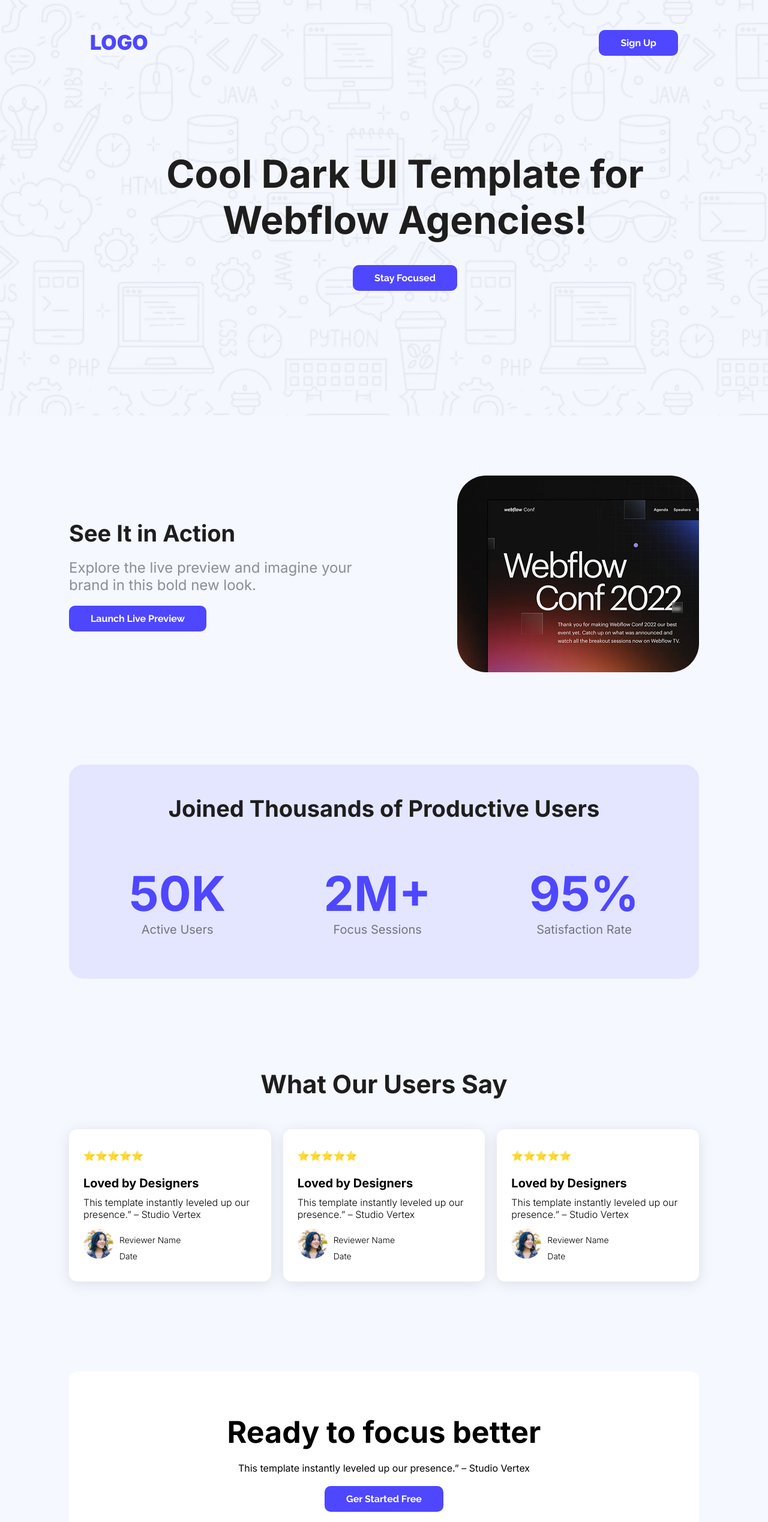
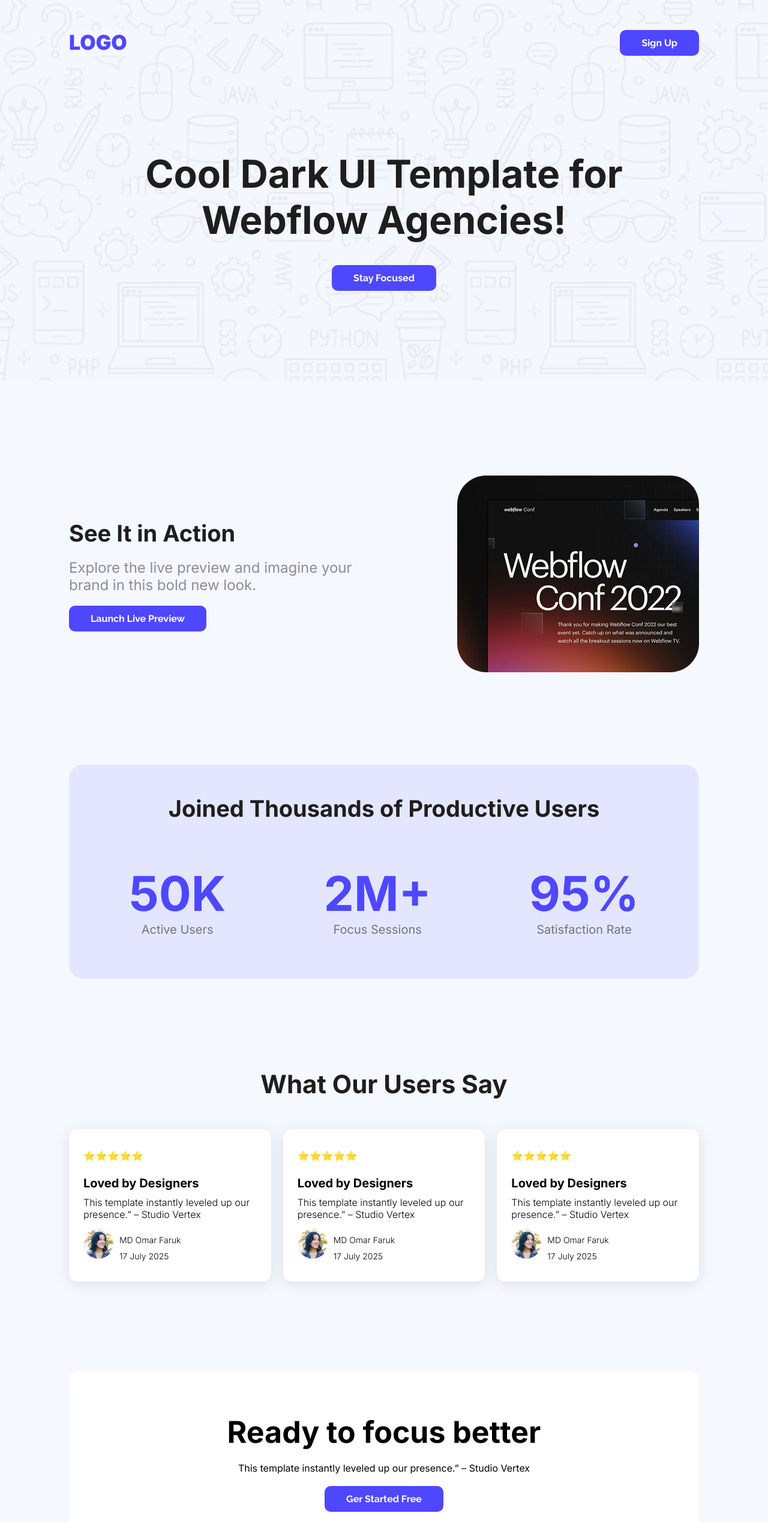
Before and after one commit to omarfaruk16/Assignment-01, a plain HTML site: page index.html in a window 1280 px wide. Shown: the top 2538 px of the page at 60% size. Drawn offline with Linux system fonts and the light colour scheme.

Commit message:
Adding hover animation and final work

```diff
--- a/index.html
+++ b/index.html
@@ -75,8 +75,8 @@
                     <div class="user">
                         <img src="Assets/avatar.png" alt="">
                         <div class="reviewer">
-                            <p>Reviewer Name</p>
-                            <p>Date</p>
+                            <p>MD Omar Faruk</p>
+                            <p>17 July 2025</p>
                         </div>
                     </div>
                 </div>
@@ -87,8 +87,8 @@
                     <div class="user">
                         <img src="Assets/avatar.png" alt="">
                         <div class="reviewer">
-                            <p>Reviewer Name</p>
-                            <p>Date</p>
+                            <p>MD Omar Faruk</p>
+                            <p>17 July 2025</p>
                         </div>
                     </div>
                 </div>
@@ -99,8 +99,8 @@
                     <div class="user">
                         <img src="Assets/avatar.png" alt="">
                         <div class="reviewer">
-                            <p>Reviewer Name</p>
-                            <p>Date</p>
+                            <p>MD Omar Faruk</p>
+                            <p>17 July 2025</p>
                         </div>
                     </div>
                 </div>
--- a/style.css
+++ b/style.css
@@ -29,9 +29,11 @@
 /*header*/
 .header {
     background-image: url(Assets/Hero-bg.png);
-    padding: 50px 150px;
 }
 .header nav{
+    width: 1050px;
+    margin: 0 auto;
+    padding-top: 50px;
     display: flex;
     justify-content: space-between;
     background: transparent;
@@ -44,6 +46,7 @@
 .btn-main {
     background-color: #4E47FF;
     color: #FFFFFF;
+    transition: transform 0.2s ease;
     padding: 12px 36px;
     border-radius: 10px;
     border: none;
@@ -52,11 +55,18 @@
     font-family: "Raleway", sans-serif;
     font-weight: bold;
 }
+.btn-main:hover{
+    background-color: #E8C21B;
+    transform: scale(1.05);
+
+}
+
 .header .hero{
     width: 1050px;
     background: transparent;
     margin: 158px auto;
     text-align: center;
+    padding-bottom: 150px;
 
 }
 .header .hero h1 {
```
